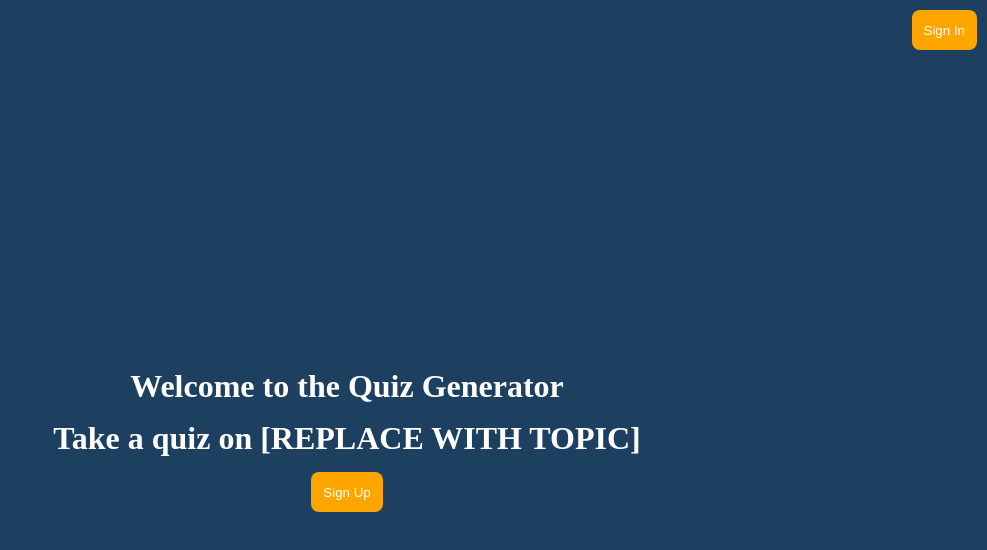
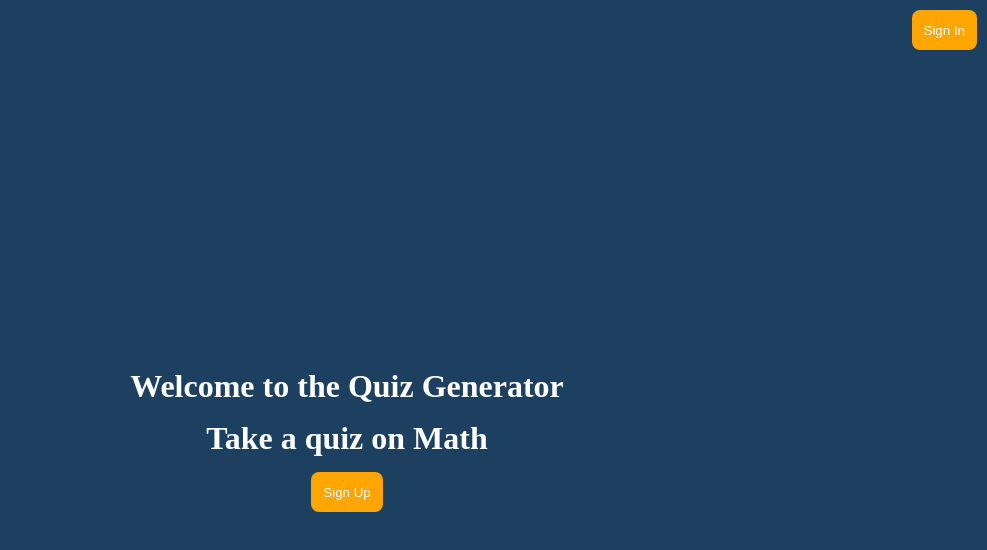
Before and after one commit to FS-Apprenticeship/quiz-generator, a Vue app: page / in a window 1280 px wide. Shown: the top 550 px of the page, without its empty margins (293-1280 px from the left). Built offline with nearby package versions, Linux system fonts and the light colour scheme; no server answers.

Commit message:
Add randomized start and seeing sectionsToReview

```diff
--- a/src/components/StartPage.vue
+++ b/src/components/StartPage.vue
@@ -1,7 +1,12 @@
 <script setup>
 import { useRouter } from 'vue-router'
+import { ref } from 'vue'
 
 const router = useRouter()
+
+const listOfThings = ['Programming', 'Quiz Making', 'Math', 'Anything']
+
+const randomTopic = ref(listOfThings[Math.floor(Math.random() * listOfThings.length)])
 </script>
 
 <template>
@@ -10,7 +15,7 @@ const router = useRouter()
   </header>
   <main>
     <h1>Welcome to the Quiz Generator</h1>
-    <h1>Take a quiz on [REPLACE WITH TOPIC]</h1>
+    <h1>Take a quiz on {{ randomTopic }}</h1>
     <button class="rounded" @click="router.push('/sign-up')">Sign Up</button>
   </main>
 </template>
--- a/src/components/assessment/FinalAssessment.vue
+++ b/src/components/assessment/FinalAssessment.vue
@@ -67,6 +67,10 @@ async function retry() {
       <div>
         <h2>Recommended Resources:</h2>
         {{ response?.resources.feedback ?? 'Loading' }}
+        <div v-for="id in response.resources.sectionsToReview ?? []" :key="id">
+          {{ quiz.topicInformation.sections[id].title }}
+          <p>{{ quiz.topicInformation.sections[id].information }}</p>
+        </div>
       </div>
       <div class="buttons">
         <button @click="$router.push(`/quiz/${quiz.id}`)">Go Back!</button>
```
